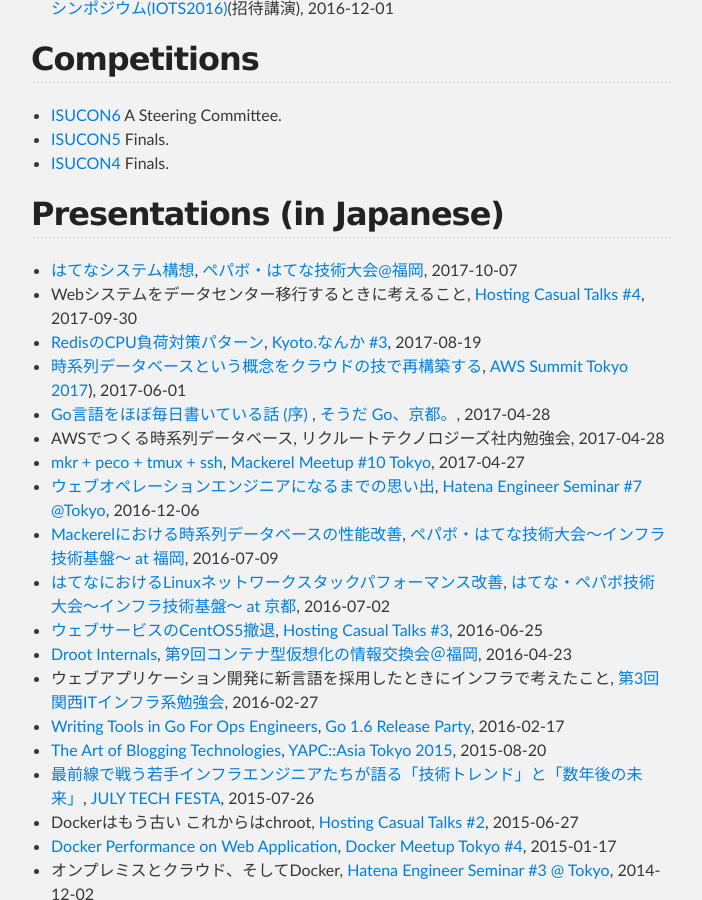
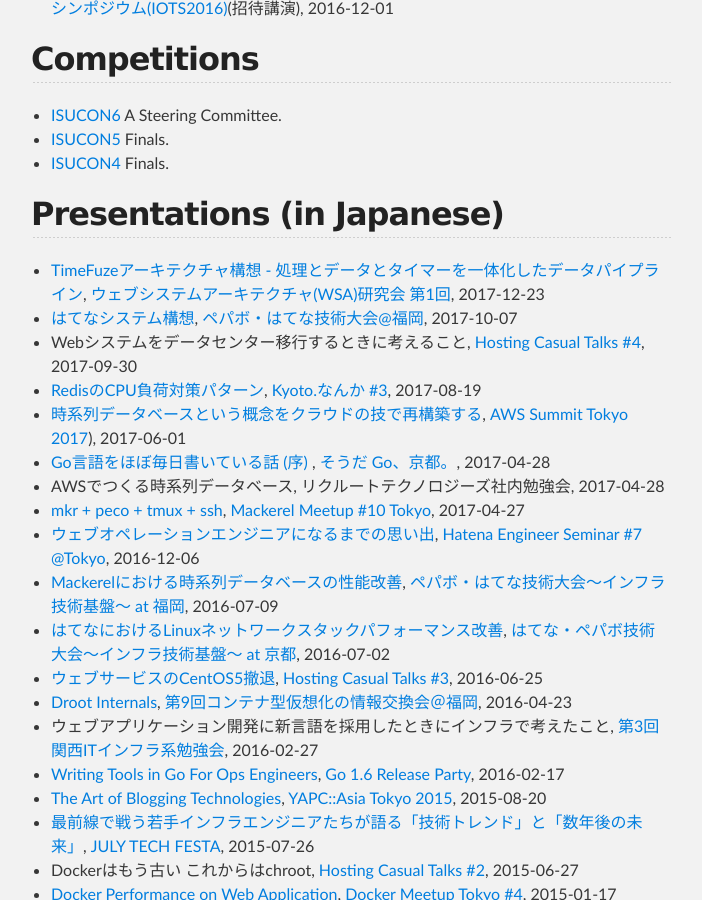
Before and after one commit to yuuki/yuuk.io, a Jekyll site: the page built from index.md, in a window 1280 px wide and 900 px high, scrolled down 1941 px. Shown: the whole window, without its empty margins (289-991 px from the left). Built offline with Jekyll 4.4.1, drawn with Linux system fonts in a browser that asks for light colours; nearby versions of some CDN libraries.

Commit message:
Sync README.md in master branch to index.md in gh-pages

```diff
--- a/index.md
+++ b/index.md
@@ -64,6 +64,7 @@
 
 ## Presentations (in Japanese)
 
+- [TimeFuzeアーキテクチャ構想 - 処理とデータとタイマーを一体化したデータパイプライン](https://speakerdeck.com/yuukit/the-concept-of-timefuze-architecture), [ウェブシステムアーキテクチャ(WSA)研究会 第1回](http://websystemarchitecture.hatenablog.jp/entry/2017/12/17/133301), 2017-12-23
 - [はてなシステム構想](https://speakerdeck.com/yuukit/the-concept-of-hatena-system), [ペパボ・はてな技術大会@福岡](https://pepabo.connpass.com/event/65932/), 2017-10-07
 - Webシステムをデータセンター移行するときに考えること, [Hosting Casual Talks #4](https://connpass.com/event/62208/), 2017-09-30
 - [RedisのCPU負荷対策パターン](https://speakerdeck.com/yuukit/redisfalsecpufu-he-dui-ce-patan), [Kyoto.なんか #3](https://kyoto-nanka.connpass.com/event/62617/), 2017-08-19
```
